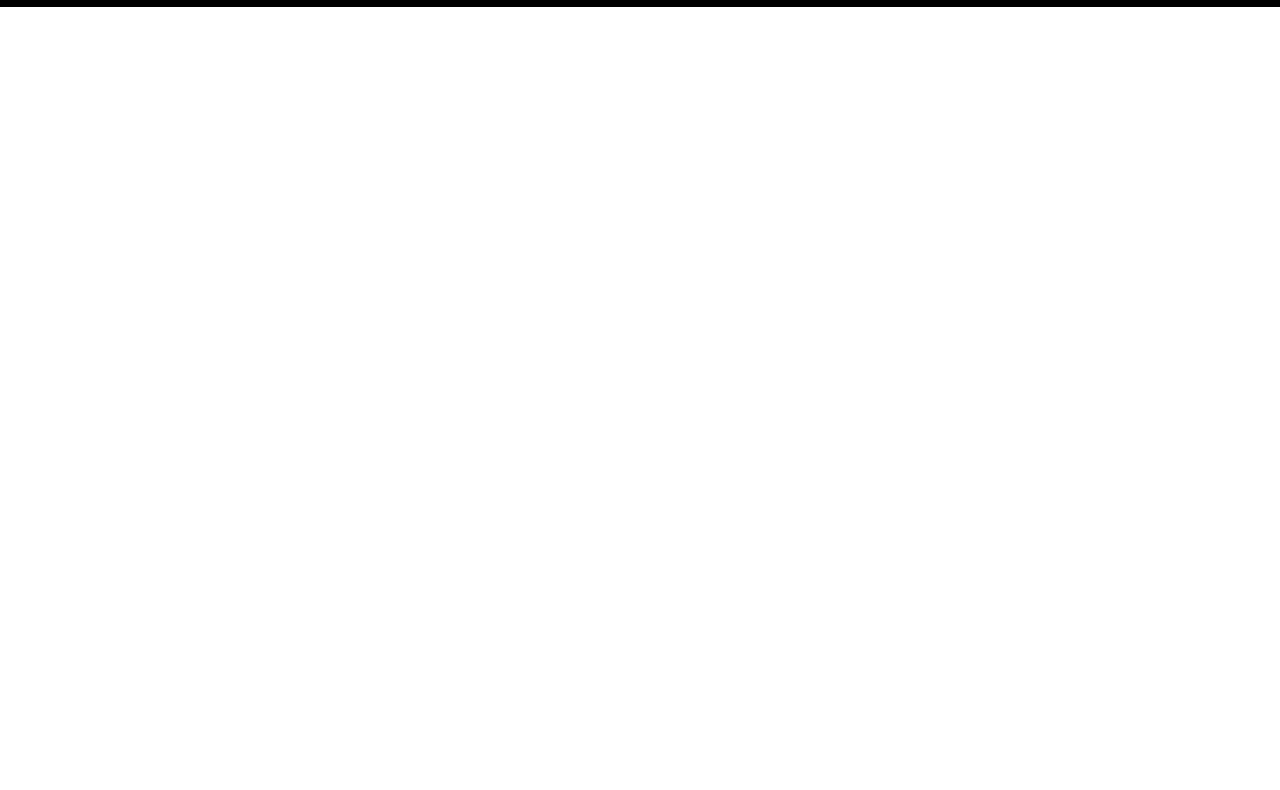
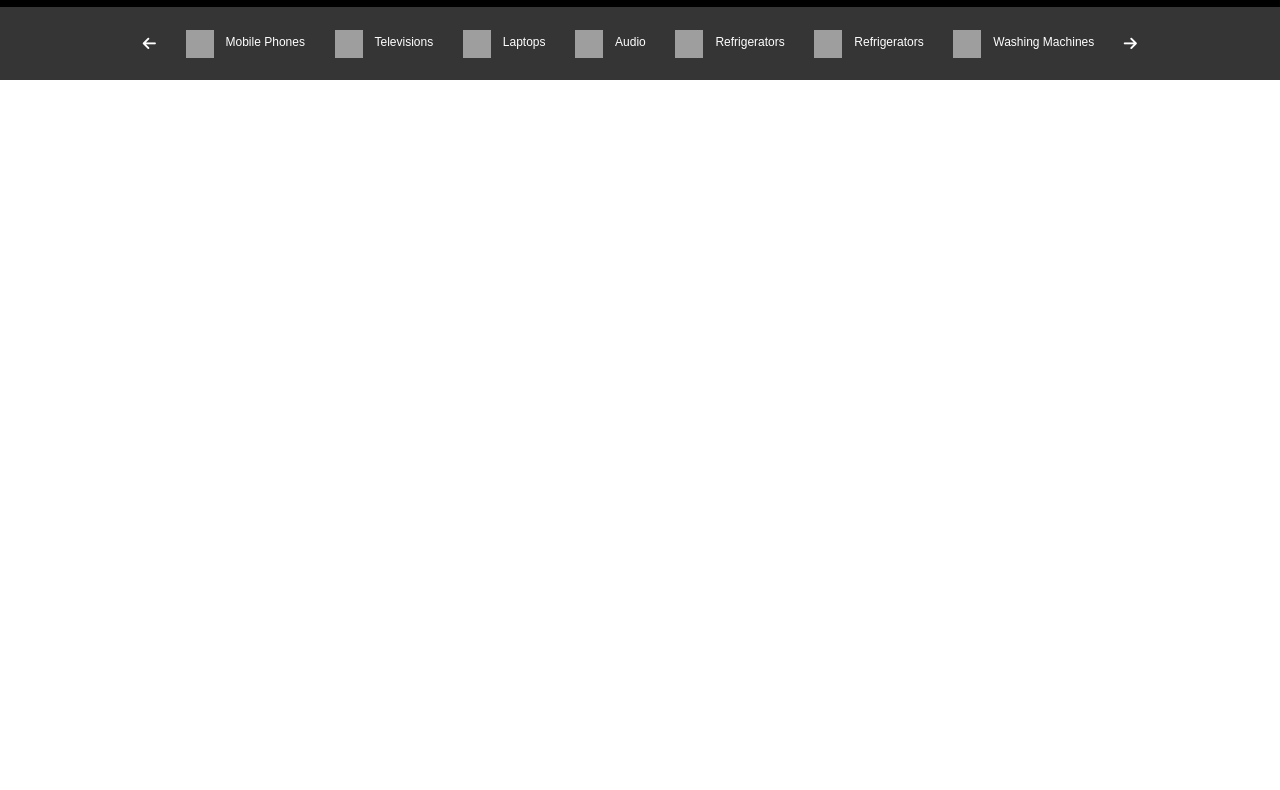
Before and after one commit to MadhanM282/Croma, a plain HTML site: page NavBarAlishan/index.html in a window 1280 px wide. Shown: the part 105-895 px from the top of the page. Before the commit the page ends 800 px from the top, so only its background shows below. Drawn offline with nearby package versions, Linux system fonts and the light colour scheme; grey boxes are pictures that could not be loaded; a web font is replaced by a local one.

Commit message:
Today i create item icon
item icon

```diff
--- a/NavBarAlishan/app.js
+++ b/NavBarAlishan/app.js
@@ -0,0 +1,21 @@
+                //   fixed nav bar start
+                window.onscroll = function(){myFunction()};
+                var navbar = document.querySelector(".main-nav");
+                var sticky = navbar.offsetTop;
+
+                function myFunction(){
+                    if(window.pageYOffset>=sticky){
+                        navbar.classList.add("sticky");
+
+                    }
+                    else{
+                        navbar.classList.remove("sticky");
+                    }
+                }
+                            // fixed nav bar closed
+
+                            $('.slider').slick({
+                                infinite: true,
+                                slidesToShow: 3,
+                                slidesToScroll: 3
+                              });
--- a/NavBarAlishan/index.html
+++ b/NavBarAlishan/index.html
@@ -8,7 +8,11 @@
     <link rel="stylesheet" href="style.css">
     <link href="http://fonts.cdnfonts.com/css/gotham" rel="stylesheet">
     <script src="https://kit.fontawesome.com/511a6cb386.js" crossorigin="anonymous"></script>
+
+    <link rel="stylesheet" href="https://cdnjs.cloudflare.com/ajax/libs/slick-carousel/1.8.1/slick-theme.css"
+    integrity="sha512-6lLUdeQ5uheMFbWm3CP271l14RsX1xtx+J5x2yeIDkkiBpeVTNhTqijME7GgRKKi6hCqovwCoBTlRBEC20M8Mg==" crossorigin="anonymous" referrerpolicy="no-referrer" />
 <body>
+
     <header>
         <!-- this is pin box -->
         <div class="pin-box">
@@ -62,15 +66,71 @@
 
                 <div class="cart">
                     <p><i class="fas fa-shopping-cart"></i>CART</p>
-                    <div class="cart-count"><p>5</p></div>
+
+                    <!-- <div class="cart-count"><p>5</p></div> -->
                 </div>
 
 
         </div>
     </main-nav>
-        <!-- this is main div -->
+        <!-- this is main div end -->
+
+
+
+
+        <!-- swiperCategoryIcon -->
+        <div class="swipper-menu">
+        <div class="swiper-cat">
+
+            <div class="left-arrow">
+            <i class="fas fa-arrow-left"></i>
+        </div>
+        <div class="item1">
+            <img src="https://d2d22nphq0yz8t.cloudfront.net/88e6cc4b-eaa1-4053-af65-563d88ba8b26/https://media.croma.com/image/upload/v1637891062/Croma%20Assets/CMS/Category%20icon/Category%20Icons/Mobile_Phones_adlg8p.svg/mxw_64,f_auto" alt="">
+            <p>Mobile Phones</p>
+        </div>
+        <div class="item1">
+            <img src="https://d2d22nphq0yz8t.cloudfront.net/88e6cc4b-eaa1-4053-af65-563d88ba8b26/https://media.croma.com/image/upload/v1637891064/Croma%20Assets/CMS/Category%20icon/Category%20Icons/Televisions_ikvrve.svg/mxw_64,f_auto" alt="">
+            <p>Televisions</p>
+        </div>
+        <div class="item1">
+            <img src="https://d2d22nphq0yz8t.cloudfront.net/88e6cc4b-eaa1-4053-af65-563d88ba8b26/https://media.croma.com/image/upload/v1637891062/Croma%20Assets/CMS/Category%20icon/Category%20Icons/Laptops_cd8zmr.svg/mxw_64,f_auto" alt="">
+            <p>Laptops</p>
+        </div>
+        <div class="item1">
+            <img src="https://d2d22nphq0yz8t.cloudfront.net/88e6cc4b-eaa1-4053-af65-563d88ba8b26/https://media.croma.com/image/upload/v1637891060/Croma%20Assets/CMS/Category%20icon/Category%20Icons/Audio_dpxz8t.svg/mxw_64,f_auto" alt="">
+            <p>Audio</p>
+        </div>
+        <div class="item1">
+            <img src="https://d2d22nphq0yz8t.cloudfront.net/88e6cc4b-eaa1-4053-af65-563d88ba8b26/https://media.croma.com/image/upload/v1637891062/Croma%20Assets/CMS/Category%20icon/Category%20Icons/Refrigerator_tbh6zb.svg/mxw_64,f_auto" alt="">
+            <p>Refrigerators</p>
+        </div>
+        <div class="item1">
+            <img src="https://d2d22nphq0yz8t.cloudfront.net/88e6cc4b-eaa1-4053-af65-563d88ba8b26/https://media.croma.com/image/upload/v1637891060/Croma%20Assets/CMS/Category%20icon/Category%20Icons/Category_Icons_Black_Theme_Copy_3_gpkdvg.svg/mxw_64,f_auto" alt="">
+            <p>Refrigerators</p>
+        </div>
+        <div class="item1">
+            <img src="https://d2d22nphq0yz8t.cloudfront.net/88e6cc4b-eaa1-4053-af65-563d88ba8b26/https://media.croma.com/image/upload/v1637891065/Croma%20Assets/CMS/Category%20icon/Category%20Icons/Washing_Machine_zrwd8d.svg/mxw_64,f_auto" alt="">
+            <p>Washing Machines</p>
+        </div>
+        <div class="right-arrow">
+            <i class="fas fa-arrow-right"></i>
+        </div>
+
+
+        </div>
+        </div>
+        <!-- swipper category close -->
+
+                <!-- swiperCategoryIcon -->
+
+
 
 
 </body>
 </html>
 <script src="app.js"></script>
+<script src="https://code.jquery.com/jquery-3.6.0.slim.js" integrity="sha256-HwWONEZrpuoh951cQD1ov2HUK5zA5DwJ1DNUXaM6FsY=" crossorigin="anonymous"></script>
+
+
+<script  src="https://cdnjs.cloudflare.com/ajax/libs/slick-carousel/1.8.1/slick.min.js"></script>
--- a/NavBarAlishan/style.css
+++ b/NavBarAlishan/style.css
@@ -7,12 +7,18 @@
 }
 
    /* headerStyle :start */
+   body{
+       height: 1966px;
+
+
+   }
 header{
     width:100%;
     height: 40px;
     background-color:#000000;
     border-bottom: 2px solid #353535;
     font-family: 'Gotham',serif;
+
 
 
 }
@@ -80,6 +86,7 @@ header{
 
 
 
+
 }
 /* logodesign     */
 .main-nav>.logo{
@@ -124,6 +131,7 @@ header{
     width: 91%;
 
 }
+
 .main-nav>.search-box>.input-div>input[type=text]{
     height:40px;
     width: 100%;
@@ -198,7 +206,7 @@ header{
 
 }
 
-.cart>.cart-count{
+/* .cart>.cart-count{
     line-height: 1.85rem;
     position: absolute;
     top: 2.9rem;
@@ -213,4 +221,64 @@ header{
     font-size: 1rem;
     border: 2px solid #000;
     float: left;
+} */
+
+
+.sticky {
+    position: fixed;
+    top: 0;
+    width: 100%;
+    z-index:1;
+  }
+
+  .sticky + .content {
+    padding-top: 60px;
+  }
+
+  /* swipperCategory */
+  .swipper-menu{
+    background-color: #353535;
+    width: 100%;
+
+
+  }
+.swiper-cat{
+
+    width: 80%;
+    height: 73px;
+    margin: auto;
+    color: white;
+    background-color: #353535;
+    font-family: 'Gotham',sans-serif;
+    display: flex;
+    text-align: center;
+    font-size: 15px;
+
 }
+
+.swiper-cat>div{
+    display: flex;
+    text-align: center;
+    justify-content: center;
+    margin: auto;
+
+}
+.swiper-cat>div>img{
+    height: 28px;
+    width: 28px;
+
+
+}
+.swiper-cat>div>p{
+    margin-left: 12px;
+    margin-top: 5px;
+    font-size: 12px;
+    font-weight: 12;
+
+}
+.feed{
+    height: 350px;
+    width: 100%;
+    background-color: yellow;
+
+}
```
